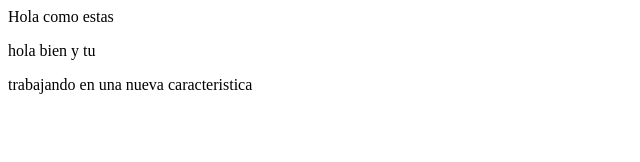
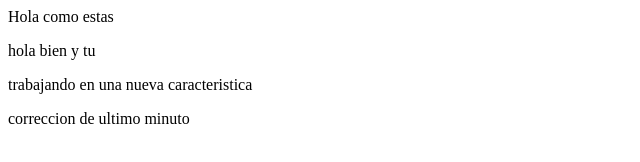
Before and after one commit to jeancohe1998/tvg, a plain HTML site: page index.html in a window 1280 px wide. Shown: the whole page, without its empty margins (0-640 px from the left). Drawn offline with Linux system fonts and the light colour scheme.

Commit message:
Correcion de ultimo minuto index.html

```diff
--- a/index.html
+++ b/index.html
@@ -13,6 +13,7 @@
     <p> Hola como estas</p>
     <p>hola bien y tu</p>
     <p>trabajando en una nueva caracteristica</p>
+    <p>correccion de ultimo minuto</p>
 </body>
 
 </html>
```
